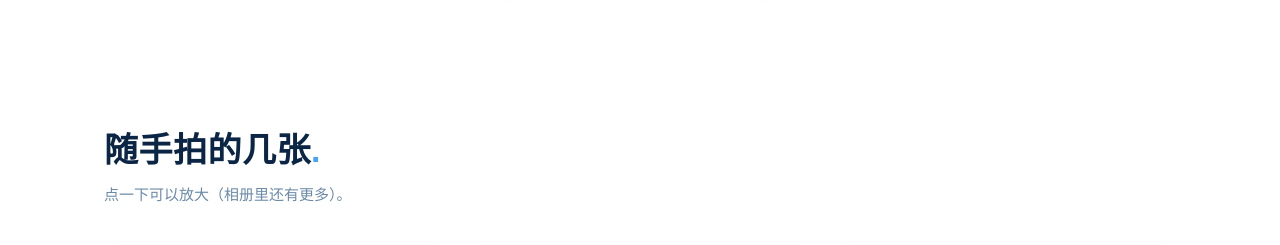
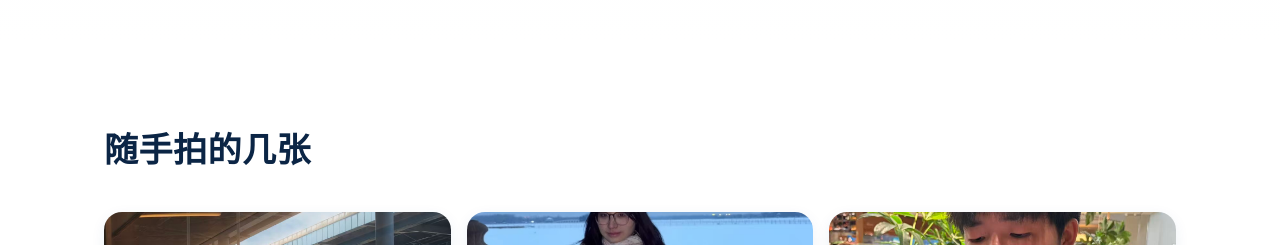
Before and after one commit to hachi258/33AndLELELE_forever, a plain HTML site: page index.html in a window 1280 px wide. Shown: the part 1900-2145 px from the top of the page. Drawn offline with Linux system fonts and the light colour scheme.

Commit message:
Update section title in photo preview
Removed a paragraph element from the photo preview section.

```diff
--- a/index.html
+++ b/index.html
@@ -139,8 +139,7 @@
   <section class="section">
     <div class="container">
       <div class="section-head" data-reveal>
-        <h2 class="section-title">随手拍的几张<span class="dot">.</span></h2>
-        <p class="section-desc">点一下可以放大（相册里还有更多）。</p>
+        <h2 class="section-title">随手拍的几张<span class="dot"></span></h2>
       </div>
 
       <div class="preview-grid" id="previewGrid"></div>
```
